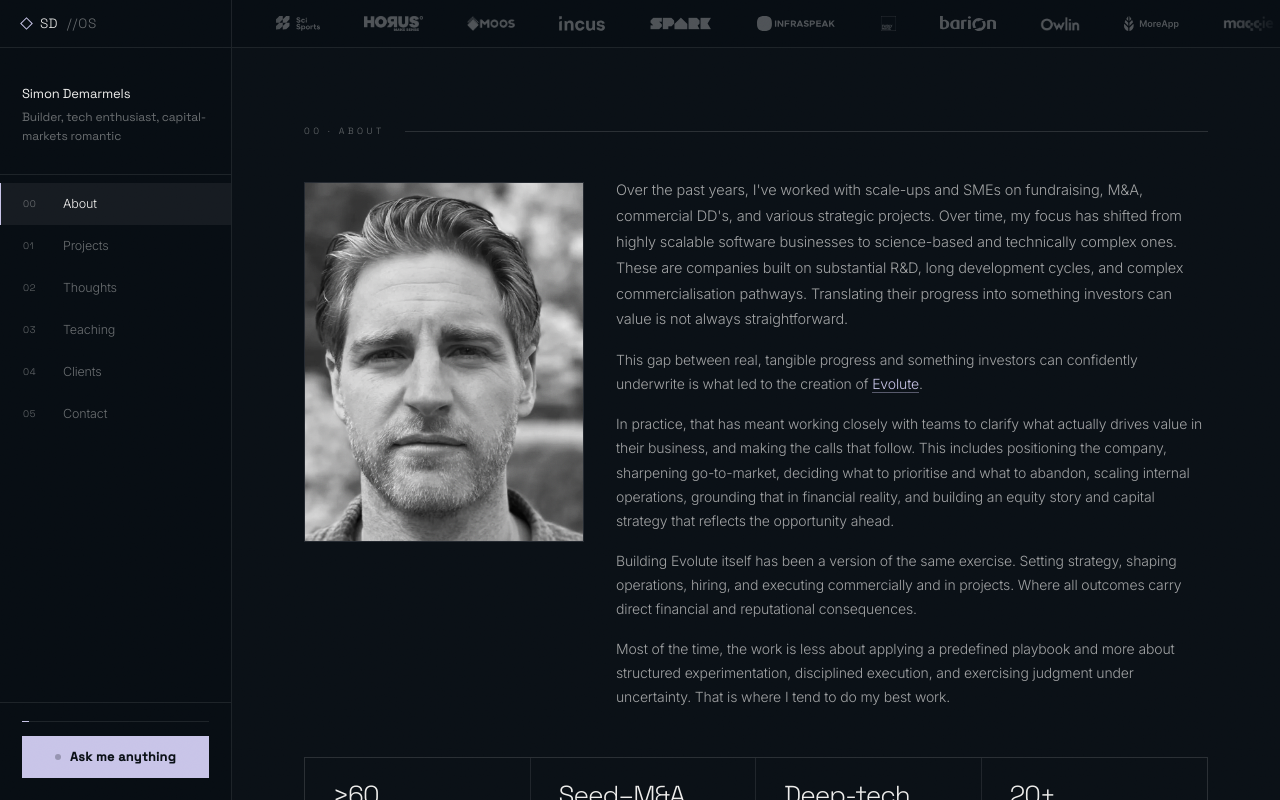
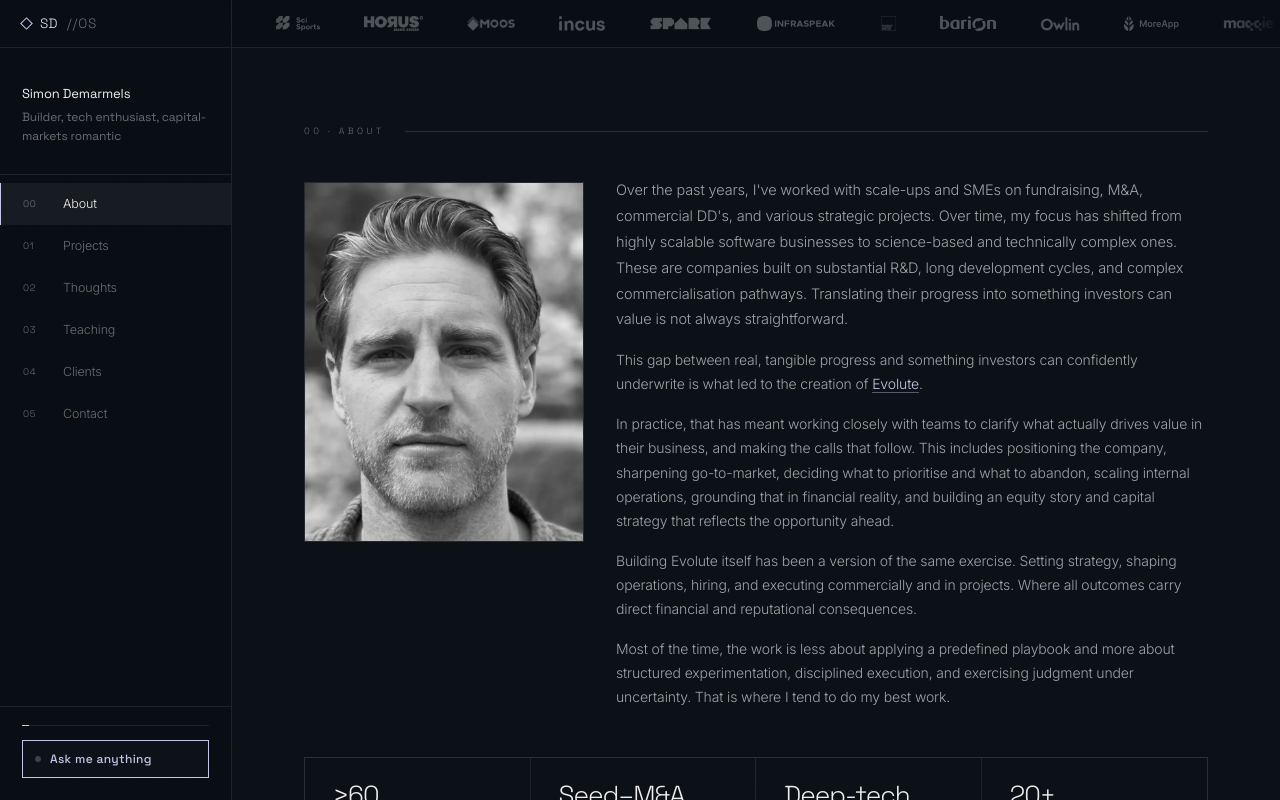
Before and after one commit to SD4444/My-website, a Next.js app: page / in a window 1280 px wide. Shown: the top 800 px of the page. Built offline with nearby package versions, Linux system fonts and the light colour scheme.

Commit message:
Revert "AskBot: make the launcher impossible to miss"
This reverts commit 66adc2ad0e3bb6f8d84a19da1735b278ae9b26ad.

```diff
--- a/src/app/globals.css
+++ b/src/app/globals.css
@@ -111,7 +111,7 @@ a { color: inherit; text-decoration: none; }
   position: fixed; top: var(--header-h); left: 0; bottom: 0;
   width: var(--nav-w); background: var(--bg-nav);
   border-right: 1px solid var(--border);
-  display: flex; flex-direction: column; z-index: 90; overflow: hidden;
+  display: flex; flex-direction: column; z-index: 90; overflow-y: auto;
 }
 .sidebar-head { padding: 36px 22px 28px; border-bottom: 1px solid var(--border); }
 .sidebar-eyebrow {
@@ -120,7 +120,7 @@ a { color: inherit; text-decoration: none; }
 }
 .sidebar-title { font-family: var(--font-head); font-size: 13px; font-weight: 400; color: var(--text); }
 .sidebar-title small { display: block; color: var(--text-3); font-size: 12px; margin-top: 3px; }
-.sidebar nav { flex: 1; padding: 8px 0; overflow-y: auto; min-height: 0; }
+.sidebar nav { flex: 1; padding: 8px 0; }
 .sidebar nav a {
   display: grid; grid-template-columns: 32px 1fr; align-items: center; gap: 8px;
   padding: 11px 20px 11px 22px; font-size: 12.5px; color: var(--text-3);
@@ -312,24 +312,14 @@ textarea { min-height: 120px; resize: vertical; }
 
 /* === ASK BOT (site assistant widget) === */
 .sidebar-ask {
-  display: flex; align-items: center; justify-content: center; gap: 9px; width: 100%;
-  margin-top: 14px; padding: 12px 14px;
-  background: var(--accent); border: 1px solid var(--accent); color: #0A1016;
-  font-family: var(--font-head); font-size: 12.5px; font-weight: 600; letter-spacing: .03em;
-  cursor: pointer; transition: filter .12s, transform .12s, box-shadow .12s;
-  box-shadow: 0 0 0 0 rgba(200,196,232,.4);
+  display: flex; align-items: center; gap: 9px; width: 100%;
+  margin-top: 14px; padding: 10px 12px;
+  background: #0C1117; border: 1px solid var(--accent); color: var(--accent);
+  font-family: var(--font-head); font-size: 12px; font-weight: 500; letter-spacing: .03em;
+  cursor: pointer; transition: background .12s, color .12s;
 }
-.sidebar-ask:hover { filter: brightness(1.08); transform: translateY(-1px); box-shadow: 0 6px 18px -6px rgba(200,196,232,.5); }
+.sidebar-ask:hover { background: var(--accent); color: #0A1016; }
 .sidebar-ask-dot { width: 6px; height: 6px; border-radius: 50%; background: currentColor; flex-shrink: 0; animation: askbotDot 2s ease-in-out infinite; }
-/* Mobile-only ask button in the topbar (sidebar is collapsed behind the hamburger) */
-.topbar-ask {
-  display: none; align-items: center; gap: 7px; flex-shrink: 0;
-  margin-left: auto; padding: 7px 13px;
-  background: var(--accent); border: none; color: #0A1016;
-  font-family: var(--font-head); font-size: 12px; font-weight: 600; letter-spacing: .03em;
-  cursor: pointer; border-radius: 2px;
-}
-.topbar-ask .sidebar-ask-dot { width: 5px; height: 5px; }
 @keyframes askbotDot {
   0%   { opacity: 1;   box-shadow: 0 0 0 0 rgba(200,196,232,.45); }
   50%  { opacity: .25; box-shadow: 0 0 0 6px rgba(200,196,232,0); }
@@ -411,7 +401,6 @@ textarea { min-height: 120px; resize: vertical; }
   .topbar-brand { width: auto; border-right: none; padding: 0 18px; height: 52px; flex: 1; }
   .topbar-meta, .topbar-marquee { display: none; }
   .nav-toggle { display: flex; }
-  .topbar-ask { display: flex; }
   .sidebar {
     position: fixed; top: 52px; left: 0; right: 0; bottom: auto; width: 100%;
     max-height: 0; overflow: hidden; transition: max-height .28s ease;
--- a/src/app/page.tsx
+++ b/src/app/page.tsx
@@ -590,10 +590,6 @@ export default function Home() {
             </div>
           </div>
         </div>
-        <button className="topbar-ask" onClick={() => setAskOpen(true)}>
-          <span className="sidebar-ask-dot" />
-          Ask
-        </button>
         <button className="nav-toggle" aria-label="Toggle navigation" onClick={() => setNavOpen(o => !o)}>
           <span className="nav-toggle-bar" />
         </button>
```
